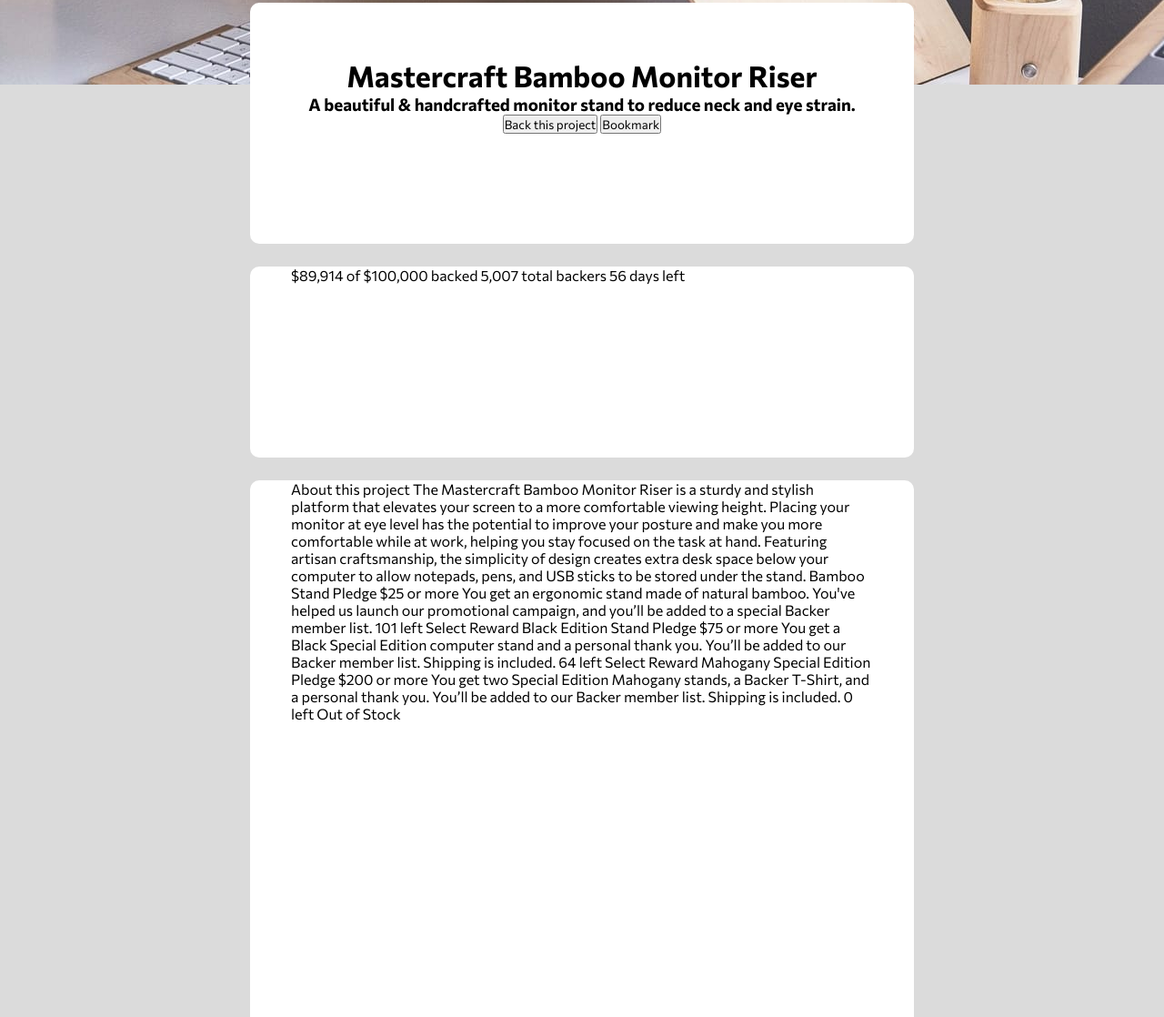
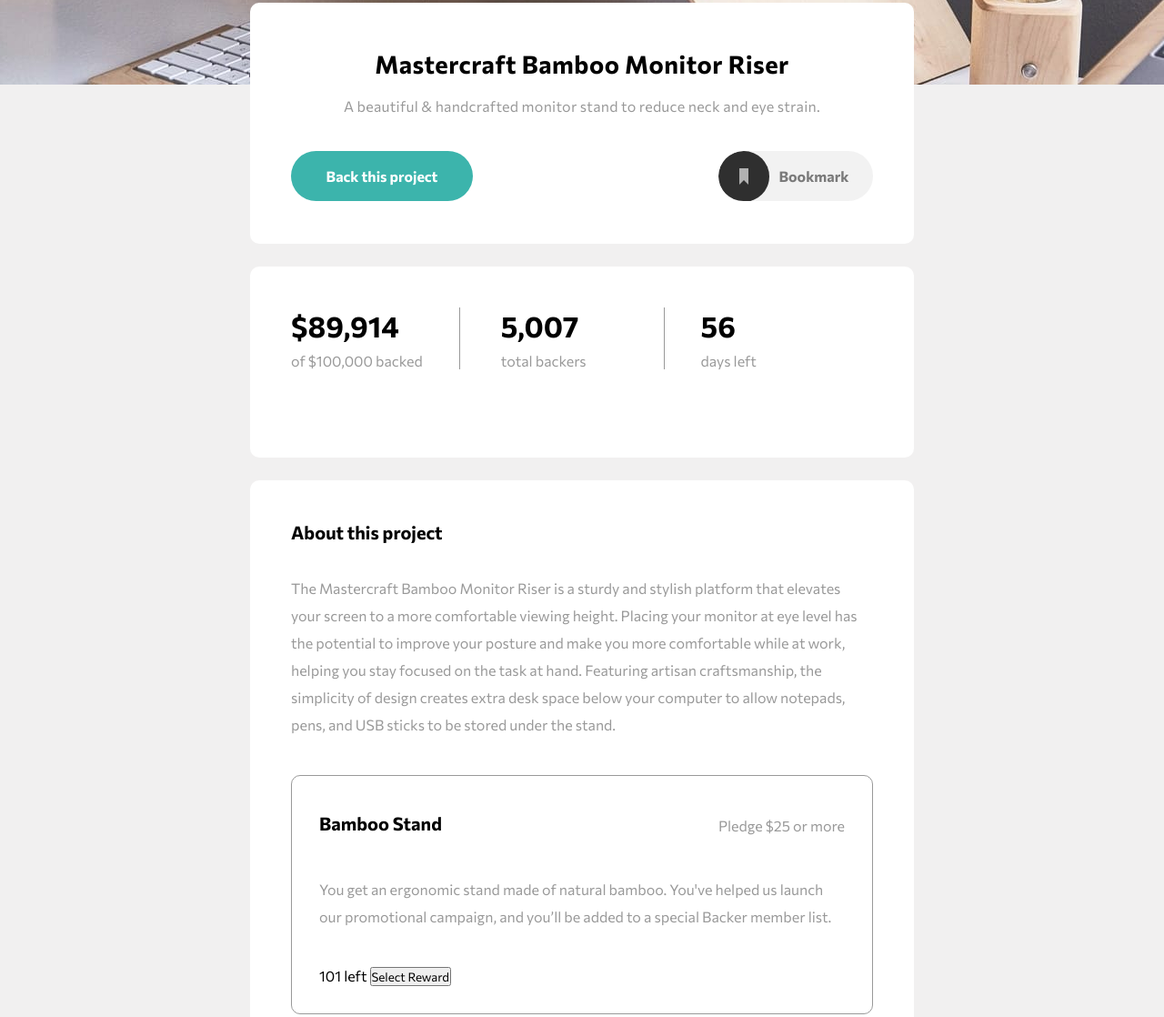
Before and after one commit to UrsulaSpela/crowdfunding-product-page-main, a plain HTML site: page index.html in a window 1280 px wide. Shown: the part 307-1425 px from the top of the page at 91% size. Drawn offline with Linux system fonts and the light colour scheme.

Commit message:
Add files via upload

```diff
--- a/index.html
+++ b/index.html
@@ -35,46 +35,74 @@
       <h1>Mastercraft Bamboo Monitor Riser</h1>
       <h3>A beautiful & handcrafted monitor stand to reduce neck and eye strain.</h3>
 
-      <button>Back this project</button>
-      <button>Bookmark</button>
+      <div id="btn">
+        <button id="btp">Back this project</button>
+        <button id="bm">Bookmark</button>
+      </div>
     </div>
 
     <div id="stats">
-      $89,914 of $100,000 backed
-      5,007 total backers
-      56 days left
+      <div id="nmbrs">
+        <div id="backed">
+          <h1>$89,914</h1> <br>
+          <h3>of $100,000 backed</h3>
+        </div>
+        <div id="backers">
+          <h1>5,007</h1> <br>
+          <h3>total backers</h3>
+        </div>
+        <div id="days">
+          <h1>56</h1> <br>
+          <h3>days left</h3>
+        </div>
+      </div>
+      <div>
+
+      </div>
     </div>
 
     <div id="about">
-        About this project
+        <h2>About this project</h2>
 
-      The Mastercraft Bamboo Monitor Riser is a sturdy and stylish platform that elevates your screen
-      to a more comfortable viewing height. Placing your monitor at eye level has the potential to improve
-      your posture and make you more comfortable while at work, helping you stay focused on the task at hand.
+      <p>The Mastercraft Bamboo Monitor Riser is a sturdy and stylish platform that elevates your screen
+        to a more comfortable viewing height. Placing your monitor at eye level has the potential to improve
+        your posture and make you more comfortable while at work, helping you stay focused on the task at hand.
 
-      Featuring artisan craftsmanship, the simplicity of design creates extra desk space below your computer
-      to allow notepads, pens, and USB sticks to be stored under the stand.
+        Featuring artisan craftsmanship, the simplicity of design creates extra desk space below your computer
+        to allow notepads, pens, and USB sticks to be stored under the stand.</p>
 
-      Bamboo Stand
-      Pledge $25 or more
-      You get an ergonomic stand made of natural bamboo. You've helped us launch our promotional campaign, and
-      you’ll be added to a special Backer member list.
+      <div class="pledge">
+        <div class="top">
+          <h2>Bamboo Stand</h2>
+          <p class="price">Pledge $25 or more</p>
+        </div>
+      <p>You get an ergonomic stand made of natural bamboo. You've helped us launch our promotional campaign, and
+        you’ll be added to a special Backer member list.</p>
       101 left
-      Select Reward
+      <button>Select Reward</button>
+      </div>
 
-      Black Edition Stand
-      Pledge $75 or more
-      You get a Black Special Edition computer stand and a personal thank you. You’ll be added to our Backer
-      member list. Shipping is included.
+      <div class="pledge">
+        <div class="top">
+          <h2>Black Edition Stand</h2>
+          <p class="price">Pledge $75 or more</p>
+        </div>
+      <p>You get a Black Special Edition computer stand and a personal thank you. You’ll be added to our Backer
+        member list. Shipping is included.</p>
       64 left
-      Select Reward
+      <button>Select Reward</button>
+      </div>
 
-      Mahogany Special Edition
-      Pledge $200 or more
-      You get two Special Edition Mahogany stands, a Backer T-Shirt, and a personal thank you. You’ll be added
-      to our Backer member list. Shipping is included.
+      <div class="pledge">
+        <div class="top">
+          <h2>Mahogany Special Edition</h2>
+          <p class="price">Pledge $200 or more</p>
+        </div>
+      <p>You get two Special Edition Mahogany stands, a Backer T-Shirt, and a personal thank you. You’ll be added
+        to our Backer member list. Shipping is included.</p>
       0 left
-      Out of Stock
+      <button>Out of Stock</button>
+      </div>
     </div>
 </div>
 
--- a/style.css
+++ b/style.css
@@ -6,7 +6,7 @@
 }
 body{
     width: 100vw;
-    background: rgb(219, 219, 219);
+    background: rgb(241, 240, 240);
     display: flex;
     flex-direction: column;
     align-items: center;
@@ -57,11 +57,93 @@ body{
 #intro{
     height: 265px;
     text-align: center;
-    padding-top: 60px;
+    padding-top: 50px;
+}
+#intro h1{
+    font-size: 1.7em;
+    letter-spacing: .5px;
+    margin-bottom: 20px;
+}
+#intro h3{
+    color: hsl(0, 0%, 60%);
+    font-weight: 400;
+    font-size: 16px;
+    letter-spacing: .25px;
+    margin-bottom: 40px;
+}
+#btn{
+    display: flex;
+    justify-content: space-between;
+}
+#btp{
+    width: 200px;
+    height: 55px;
+    border: none;
+    background: hsl(176, 50%, 47%);
+    border-radius: 50px;
+    color: white;
+    font-weight: 700;
+    font-size: 16px;
+}
+#bm{
+    width: 170px;
+    height: 55px;
+    border-radius: 50px;
+    background: hsl(0, 0%, 95%) url(images/icon-bookmark.svg) no-repeat;
+    border: none;
+    padding-left: 40px;
+    font-weight: 700;
+    font-size: 16px;
+    color: hsl(0, 0%, 48%);
 }
 #stats{
     height: 210px;
+    padding-top: 45px;
+}
+#nmbrs{
+    display: flex;
+}
+#stats h3{
+    color: hsl(0, 0%, 60%);
+    font-weight: 400;
+    font-size: 16px;
+    margin-top: -10px;
+}
+#backed{
+    padding-right: 40px;
+    border-right: 1px solid hsl(0, 0%, 60%);
+}
+#backers{
+    padding: 0 85px 0 45px;
+    border-right: 1px solid hsl(0, 0%, 60%);
+}
+#days{
+    padding-left: 40px;
 }
 #about{
     height: 1195px;
+    padding: 45px;
 }
+#about h2{
+    font-size: 1.25em;
+    padding-bottom: 35px;
+}
+#about p{
+    line-height: 30px;
+    color: hsl(0, 0%, 60%);
+    padding-bottom: 40px;
+}
+.pledge{
+    border: 1px solid hsl(0, 0%, 60%);
+    border-radius: 10px;
+    margin-bottom: 25px;
+    padding: 40px 30px 30px 30px;
+}
+.pledge h2{
+    padding-bottom: 30px;
+    font-size: 1.1em;
+}
+.top{
+    display: flex;
+    justify-content: space-between;
+}
```
